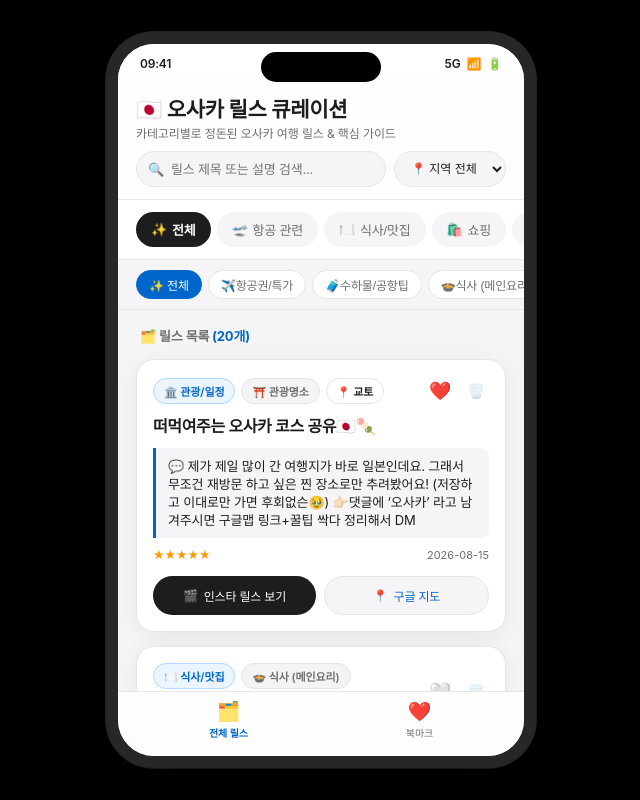
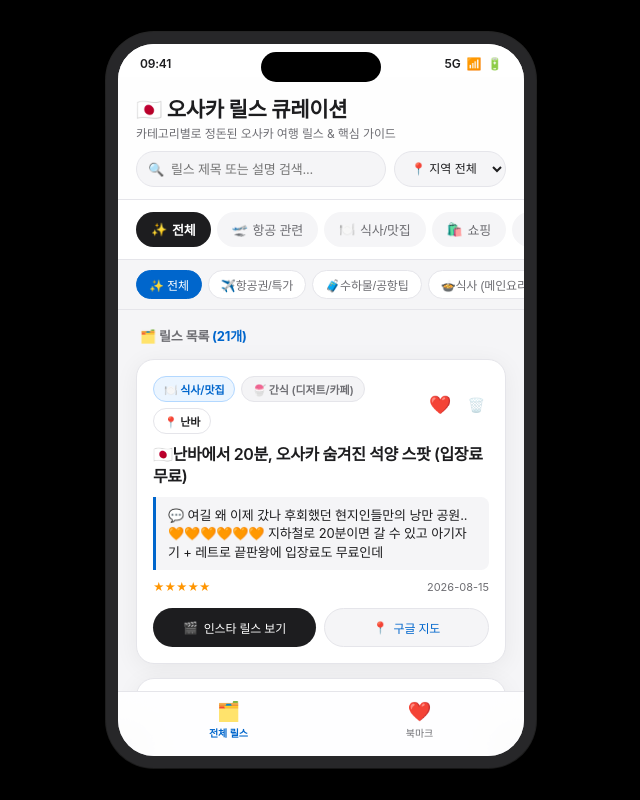
Before and after one commit to songhan55/osaka-reels-curator, a React (Vite) app: page / in a window 1280 px wide. Shown: the whole page, without its empty margins (319-959 px from the left). Built offline with nearby package versions, Linux system fonts and the light colour scheme; a web font is replaced by a local one.

Commit message:
Auto sync: Added real Instagram summarized reel

```diff
--- a/src/data/sampleData.js
+++ b/src/data/sampleData.js
@@ -40,6 +40,19 @@ export const CATEGORIES = {
 };
 
 export const INITIAL_REELS = [
+  {
+    "id": "tg-reel-1786725406",
+    "title": "🇯🇵난바에서 20분, 오사카 숨겨진 석양 스팟 (입장료 무료)",
+    "url": "https://www.instagram.com/reel/Dbz9oixysKA/?igsi=MnNlcWVuN2JpM3o=",
+    "primaryCategory": "dining",
+    "subCategory": "snack",
+    "region": "난바",
+    "rating": 5,
+    "memo": "여길 왜 이제 갔나 후회했던 현지인들만의 낭만 공원..🧡🧡🧡🧡🧡🧡 지하철로 20분이면 갈 수 있고 아기자기 + 레트로 끝판왕에 입장료도 무료인데",
+    "isFavorite": true,
+    "createdAt": "2026-08-15",
+    "sharedBy": "텔레그램봇"
+  },
   {
     "id": "tg-reel-1786725345",
     "title": "떠먹여주는 오사카 코스 공유🇯🇵🍡",
```
